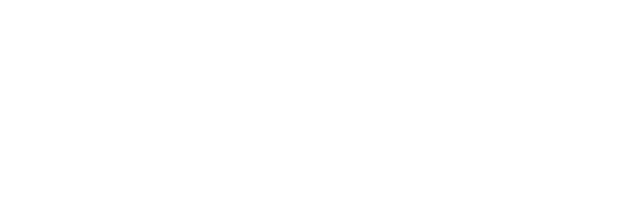
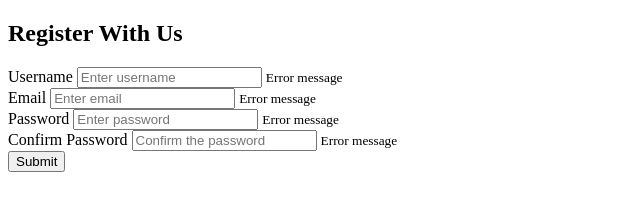
Before and after one commit to Artem2006Mishin/Form-Validator, a website: page src/index.html in a window 1280 px wide. Shown: the whole page, without its empty margins (0-640 px from the left). Drawn offline with Linux system fonts and the light colour scheme.

Commit message:
Created a form

```diff
--- a/src/index.html
+++ b/src/index.html
@@ -5,5 +5,41 @@
 		<meta name="viewport" content="width=device-width, initial-scale=1.0" />
 		<title>Form Validator</title>
 	</head>
-	<body></body>
+	<body>
+		<div class="container">
+			<form id="form" class="form">
+				<h2>Register With Us</h2>
+
+				<div class="form__control">
+					<label for="username">Username</label>
+					<input type="text" id="username" placeholder="Enter username" />
+					<small>Error message</small>
+				</div>
+
+				<div class="form__control">
+					<label for="email">Email</label>
+					<input type="text" id="email" placeholder="Enter email" />
+					<small>Error message</small>
+				</div>
+
+				<div class="form__control">
+					<label for="password">Password</label>
+					<input type="password" id="password" placeholder="Enter password" />
+					<small>Error message</small>
+				</div>
+
+				<div class="form__control">
+					<label for="confirm-password">Confirm Password</label>
+					<input
+						type="password"
+						id="confirm-password"
+						placeholder="Confirm the password"
+					/>
+					<small>Error message</small>
+				</div>
+
+				<button>Submit</button>
+			</form>
+		</div>
+	</body>
 </html>
```
